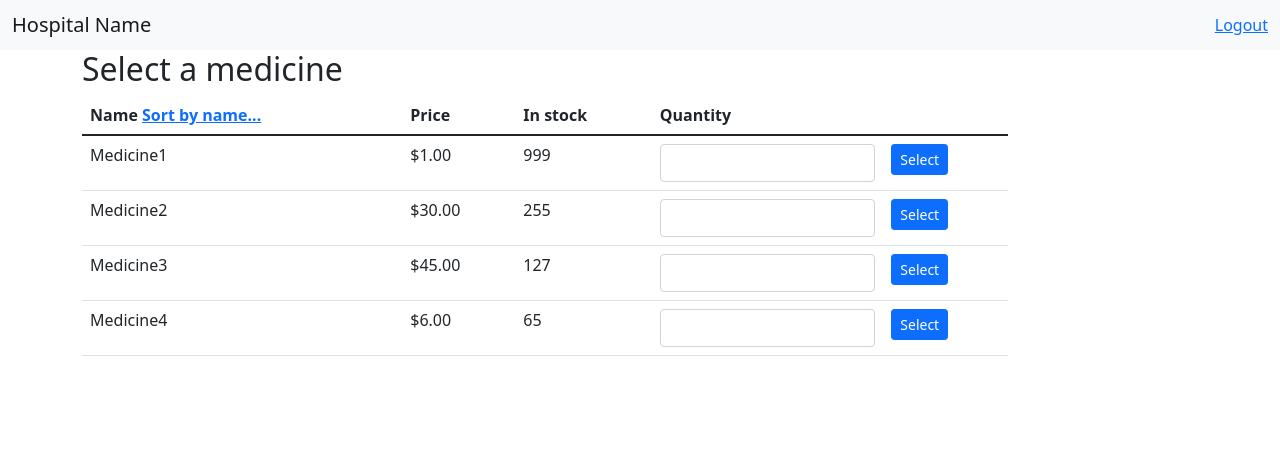
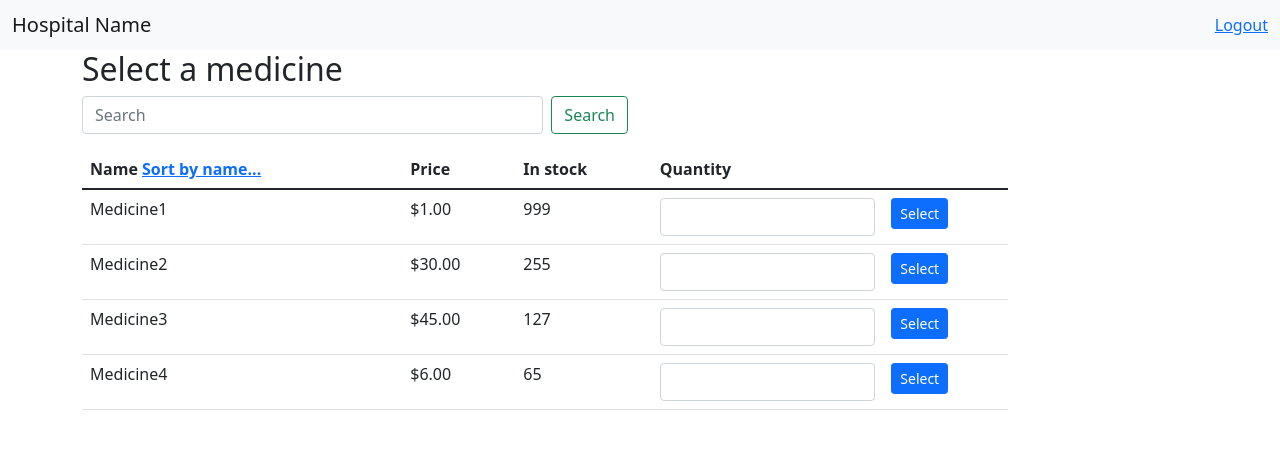
Before and after one commit to csh-lovenico/cmpsc-431w, a PHP site: page /search_medicine.php in a window 1280 px wide. Shown: the top 449 px of the page. Run offline with PHP 8.4, Linux system fonts and the light colour scheme; tables that the repository leaves empty or names only in its code hold one stand-in row (values such as "Sample post").

Commit message:
Search patient and medicine

```diff
--- a/search_medicine.php
+++ b/search_medicine.php
@@ -34,6 +34,17 @@ if (isset($_GET['page'])) {
             <h2>Select a medicine</h2>
         </div>
     </div>
+    <div class="row">
+        <div class="col-6">
+            <form action="search_medicine.php" method="get" class="d-flex">
+                <input class="form-control me-2" name="keyword" value="<?php echo $keyword ?>" id="keyword"
+                       type="search" placeholder="Search" aria-label="Search">
+                <button class="btn btn-outline-success" type="submit">Search</button>
+            </form>
+        </div>
+
+    </div>
+
     <div class="row">
         <div class="col-md-10">
             <table class="table table-hover">
```
Also changed, not shown: search_patient.php (+10 -0 lines).
